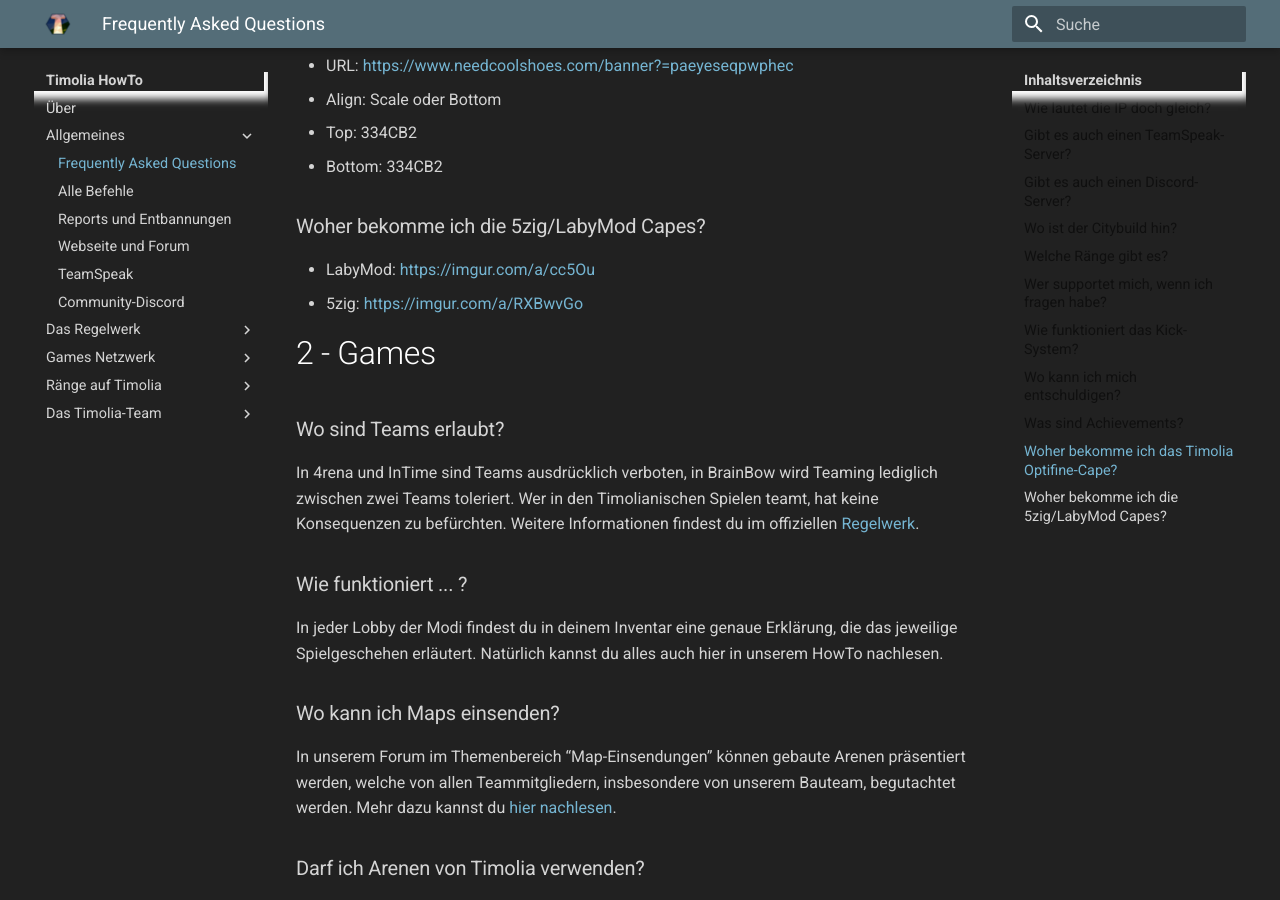
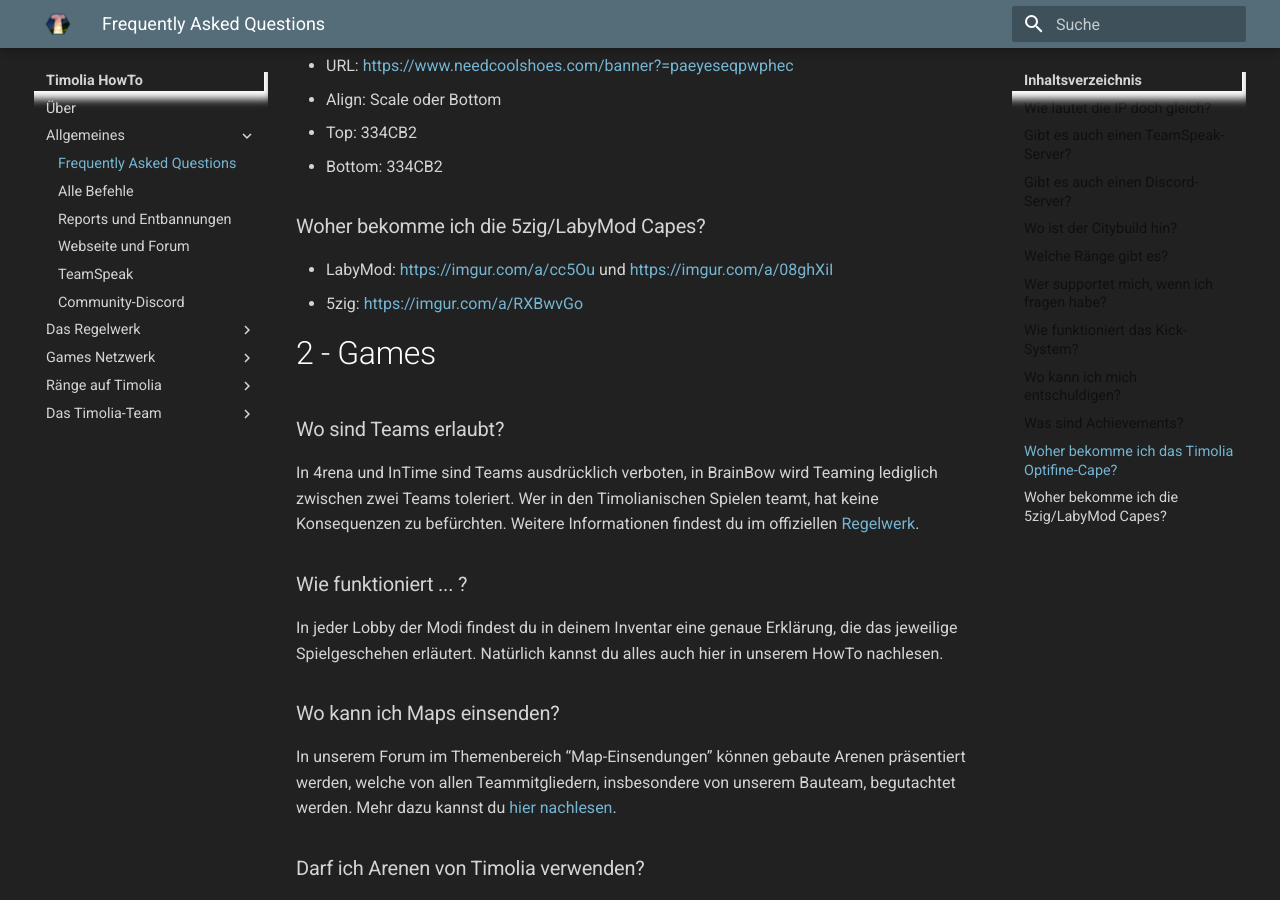
Before and after one commit to TimoliaDE/HowTo, an MkDocs documentation site: the page built from docs/faq.md, in a window 1280 px wide and 900 px high, scrolled down 2984 px. Built offline with MkDocs 1.6.1 and Material for MkDocs 9.7.7, drawn with Linux system fonts in a browser that asks for light colours; old or Windows-style settings are respelled for this version of MkDocs.

Commit message:
Update faq.md

```diff
--- a/docs/faq.md
+++ b/docs/faq.md
@@ -87,7 +87,7 @@ Achievements kann man während des Spielens auf Timolia abschließen. Eine Über
 - Bottom: 334CB2
 
 ### Woher bekomme ich die 5zig/LabyMod Capes?
-- LabyMod: [https://imgur.com/a/cc5Ou](https://imgur.com/a/cc5Ou)
+- LabyMod: [https://imgur.com/a/cc5Ou](https://imgur.com/a/cc5Ou) und [https://imgur.com/a/08ghXiI](https://imgur.com/a/08ghXiI)
 - 5zig: [https://imgur.com/a/RXBwvGo](https://imgur.com/a/RXBwvGo)
 
 # 2 - Games
```
